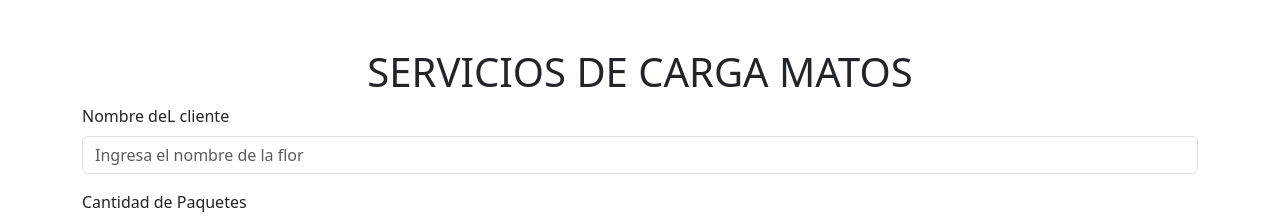
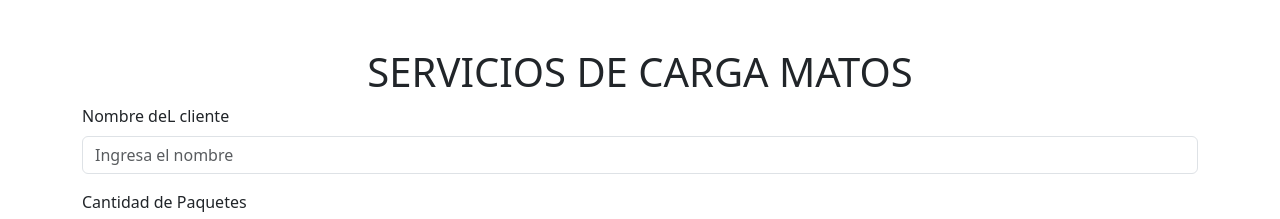
Before and after one commit to JackMG25/servicio_carga, a plain HTML site: page index.html in a window 1280 px wide. Shown: the top 219 px of the page. Drawn offline with nearby package versions, Linux system fonts and the light colour scheme.

Commit message:
2  commit

```diff
--- a/index.html
+++ b/index.html
@@ -14,7 +14,7 @@
             <input type="hidden" id="id">
             <div class="mb-3">
                 <label for="flowerName" class="form-label">Nombre deL cliente</label>
-                <input type="text" class="form-control" id="flowerName" placeholder="Ingresa el nombre de la flor" required>
+                <input type="text" class="form-control" id="flowerName" placeholder="Ingresa el nombre" required>
             </div>
             <div class="mb-3">
                 <label for="packageQuantity" class="form-label">Cantidad de Paquetes</label>
```
